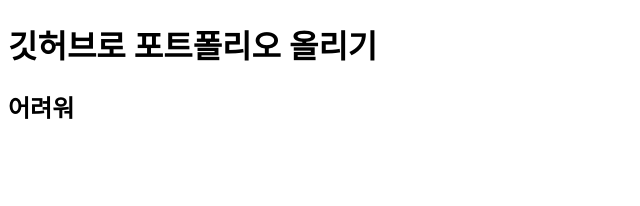
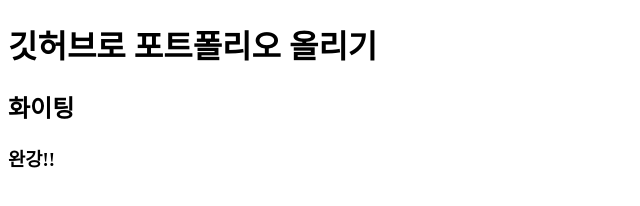
Before and after one commit to ksmini1234444/java-project, a plain HTML site: page index.html in a window 1280 px wide. Shown: the whole page, without its empty margins (0-640 px from the left). Drawn offline with Linux system fonts and the light colour scheme.

Commit message:
add for netlify

```diff
--- a/index.html
+++ b/index.html
@@ -8,6 +8,7 @@
 </head>
 <body>
     <h1>깃허브로 포트폴리오 올리기</h1>
-    <h2>어려워</h2>
+    <h2>화이팅</h2>
+    <h3>완강!!</h3>
 </body>
 </html>
```
